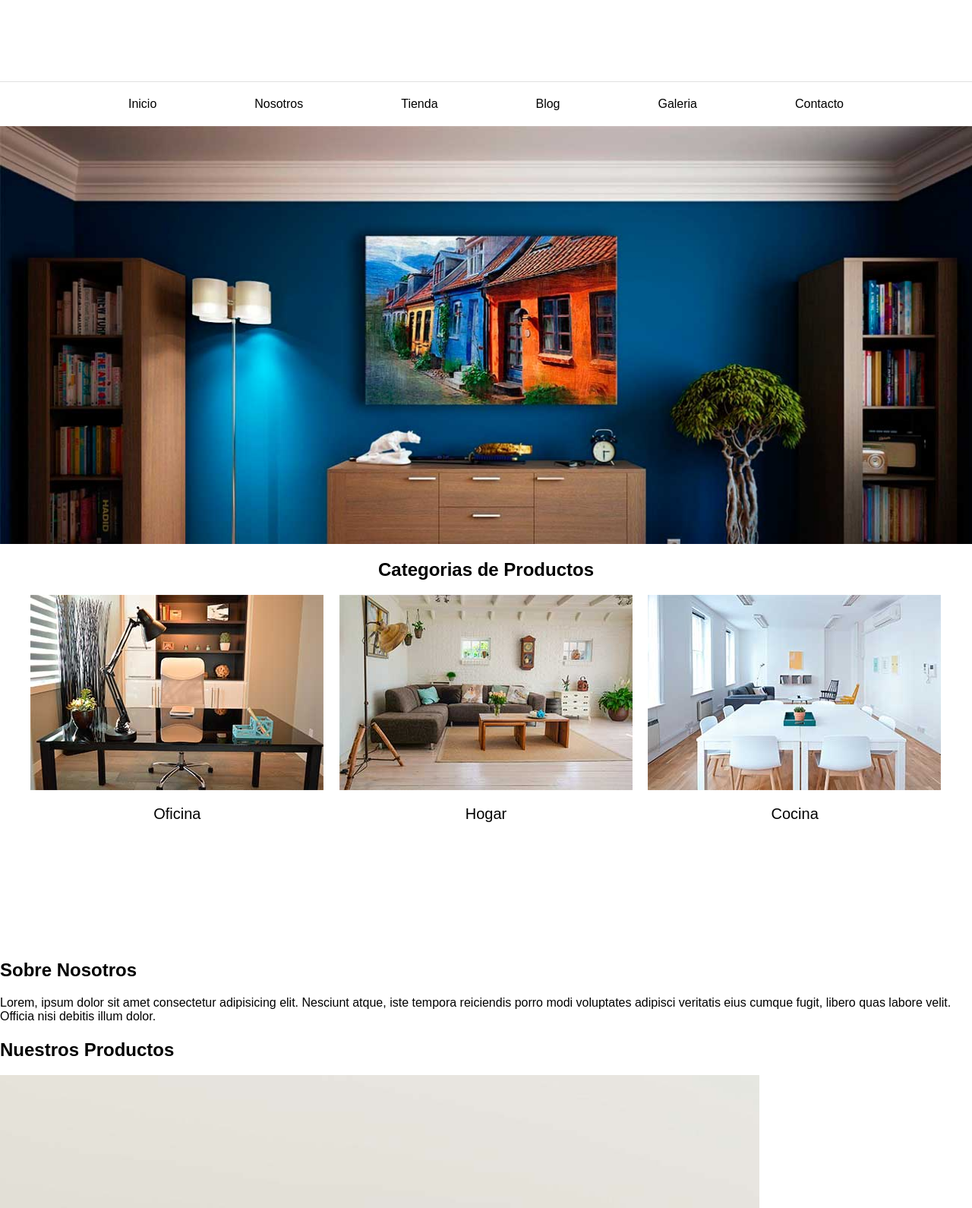
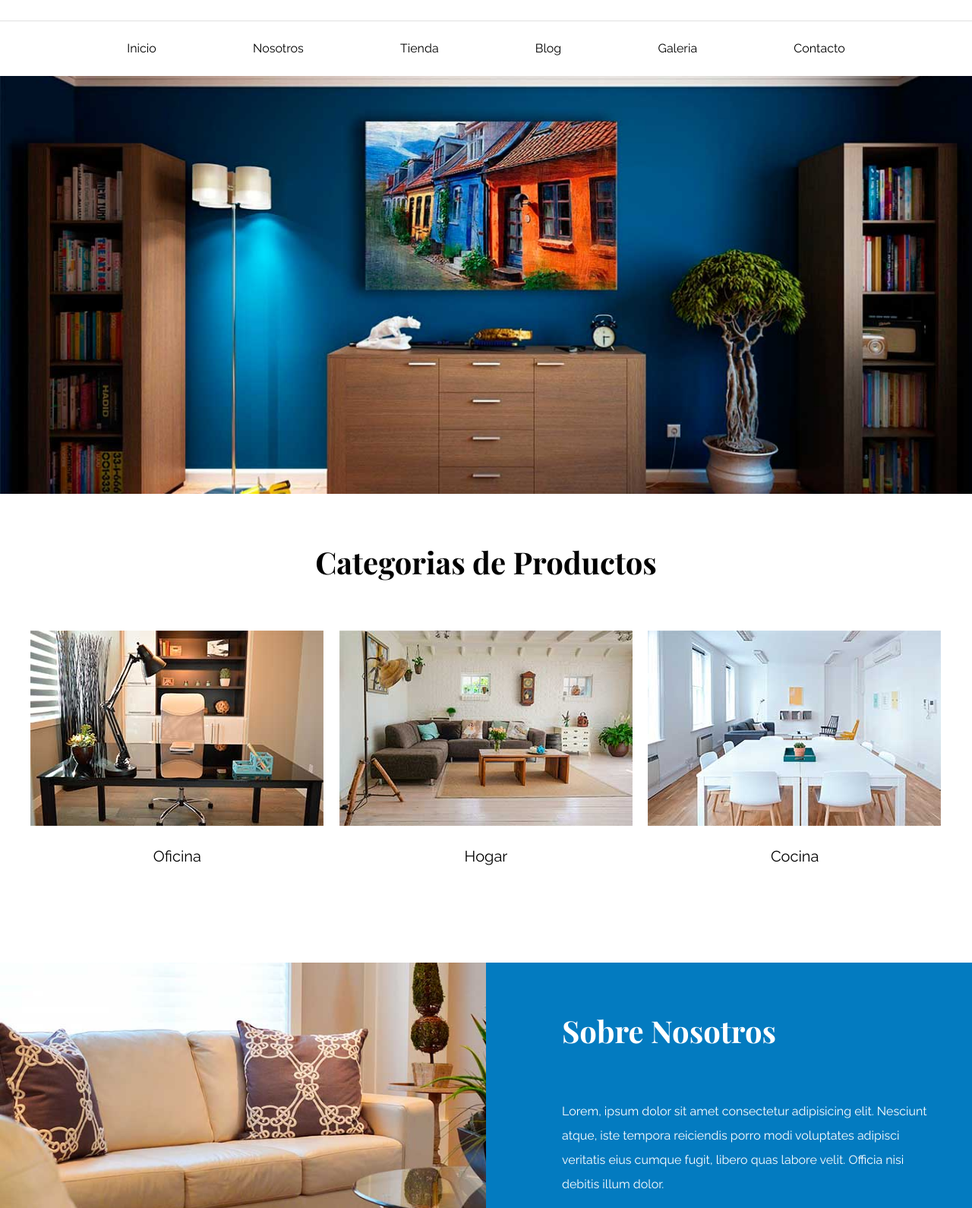
Before and after one commit to jcvillanq/ecommerce-jcvillan, a plain HTML site: page index.html in a window 1280 px wide. Shown: the part 173-1763 px from the top of the page at 76% size. Drawn offline with nearby package versions, Linux system fonts and the light colour scheme.

Commit message:
03/09/2021

```diff
--- a/css/app.css
+++ b/css/app.css
@@ -2,16 +2,35 @@
 
 html {
   box-sizing: border-box;
+  font-size: 62.5%; /* 1REM = 10px */
 }
 *,
 *:before,
 *:after {
   box-sizing: inherit;
 }
-body{
-    font-family: 'Raleway', sans-serif;
+body {
+  font-family: "Raleway", sans-serif;
+  font-size: 1.6rem;
+  line-height: 2;
 }
 /* Globals */
+
+h1,
+h2,
+h3 {
+  font-family: "Playfair Display", serif;
+  margin: 0 0 5rem 0;
+}
+h1 {
+  font-size: 5rem;
+}
+h2 {
+  font-size: 4rem;
+}
+h3 {
+  font-size: 3rem;
+}
 a {
   text-decoration: none;
   color: #000;
@@ -20,15 +39,15 @@ a {
   max-width: 1200px;
   margin: 0 auto;
 }
-img{
+img {
   max-width: 100%;
   display: block;
 }
 
 /* Header y navegacion  */
 .nombre-sitio {
-  padding-top: 100px;
-  padding-bottom: 100px;
+  margin-top: 5rem;
+
   text-align: center;
 }
 .nombre-sitio span {
@@ -36,47 +55,69 @@ img{
 }
 
 .contenedor-navegacion {
-  border-top: 1px solid #e1e1e1;
+  border-top: 0.1rem solid #e1e1e1;
 }
 
 .nav-principal {
-  padding: 20px 0;
+  padding: 2rem 0;
   display: flex;
-  justify-content:space-evenly ;
+  justify-content: space-evenly;
 }
 
 .hero {
   background-image: url(/img/principal.jpg);
-  height: 550px;
+  height: 55rem;
   background-repeat: no-repeat;
   background-size: cover;
+  background-position: center center;
 }
 
 /* Categorias */
-.categorias h2{
-    text-align:center;
+.categorias {
+  padding-top: 5rem;
 }
-.categorias a{
+.categorias h2 {
+  text-align: center;
+}
+.categorias a {
   display: block;
   text-align: center;
-    padding: 20px;
-    font-size: 20px;
+  padding: 2rem;
+  font-size: 2rem;
 }
-.categorias a:hover{
+.categorias a:hover {
   background-color: #037bc0;
   color: #fff;
-    border-bottom-right-radius: 10px;
+  border-bottom-right-radius: 1rem;
 }
-.listado-categorias{
+.listado-categorias {
   display: grid;
-    grid-template-columns: repeat(3,1fr);
-    gap:20px;
-
-}
-/*  Box MODEL  */
-
-.sobre-nosotros {
+  grid-template-columns: repeat(3, 1fr);
+  gap: 2rem;
 }
 
-.navegacion a {
+/* sobre nosotros  */
+.sobre-nosotros {
+  margin-top: 10rem;
+  background-image: linear-gradient(
+      to right,
+      transparent 50%,
+      #037bc0 50%,
+      #037bc0 100%
+    ),
+    url(/img/nosotros.jpg);
+  background-position: left center;
+  padding: 5rem 0;
+  background-repeat: no-repeat;
+  background-size: 100%, 90rem;
 }
+
+.sobre-nosotros-grid {
+  display: flex;
+  justify-content: flex-end;
+}
+.texto-nosotros {
+  flex-basis: 50%;
+  padding-left: 10rem;
+  color: #fff;
+}
--- a/index.html
+++ b/index.html
@@ -1,13 +1,18 @@
 <!DOCTYPE html>
 <html lang="en">
-
   <head>
     <meta charset="UTF-8" />
     <meta http-equiv="X-UA-Compatible" content="IE=edge" />
     <meta name="viewport" content="width=device-width, initial-scale=1.0" />
-    <title>Ecommerce - Home </title>
-    <link rel="stylesheet" href="css/app.css">
-    <link rel="stylesheet" href="css/normalize.css">
+    <title>Ecommerce - Home</title>
+    <link rel="stylesheet" href="css/normalize.css" />
+    <link rel="preconnect" href="https://fonts.googleapis.com" />
+    <link rel="preconnect" href="https://fonts.gstatic.com" crossorigin />
+    <link
+      href="https://fonts.googleapis.com/css2?family=Playfair+Display:wght@700&family=Raleway:wght@400;700;900&display=swap"
+      rel="stylesheet"
+    />
+    <link rel="stylesheet" href="css/app.css" />
   </head>
 
   <body>
@@ -30,98 +35,124 @@
       <h2>Categorias de Productos</h2>
       <div class="listado-categorias">
         <div>
-                    <img src="img/categoria1.jpg" alt="Imagen Categorias">
+          <img src="img/categoria1.jpg" alt="Imagen Categorias" />
           <a href="#">Oficina</a>
         </div>
         <div>
-                    <img src="img/categoria2.jpg" alt="Imagen Categorias">
+          <img src="img/categoria2.jpg" alt="Imagen Categorias" />
           <a href="#">Hogar</a>
         </div>
         <div>
-                    <img src="img/categoria3.jpg" alt="Imagen Categorias">
-                    <a href="#">Cocina<a>
+          <img src="img/categoria3.jpg" alt="Imagen Categorias" />
+          <a href="#">Cocina</a>
         </div>
       </div>
-
     </section>
     <section class="sobre-nosotros">
-            <article>
+      <article class="contenedor sobre-nosotros-grid">
+        <div class="texto-nosotros">
           <h2>Sobre Nosotros</h2>
-                <p>Lorem, ipsum dolor sit amet consectetur adipisicing elit. Nesciunt atque, iste tempora reiciendis
-                    porro modi voluptates adipisci veritatis eius cumque fugit, libero quas labore velit. Officia nisi
-                    debitis illum dolor.</p>
+          <p>
+            Lorem, ipsum dolor sit amet consectetur adipisicing elit. Nesciunt
+            atque, iste tempora reiciendis porro modi voluptates adipisci
+            veritatis eius cumque fugit, libero quas labore velit. Officia nisi
+            debitis illum dolor.
+          </p>
+        </div>
       </article>
     </section>
 
-        <main>
-            <section>
+    <main >
+      <section class="contenido-principal contenedor">
         <h2>Nuestros Productos</h2>
-                <div>
+        <div class="listado-productos">
           <article>
-                        <img src="img/producto1.jpg" alt="Imagen producto">
+            <img src="img/producto1.jpg" alt="Imagen producto" />
             <div>
               <h3>Producto 1</h3>
-                            <p>Lorem ipsum, dolor sit amet consectetur adipisicing elit. Dicta impedit exercitationem
-                                dignissimos sunt nesciunt odit?</p>
+              <p>
+                Lorem ipsum, dolor sit amet consectetur adipisicing elit. Dicta
+                impedit exercitationem dignissimos sunt nesciunt odit?
+              </p>
               <p>11,000.00</p>
               <a href="#">Agregar al carrito</a>
-                        </div> <!-- Info Producto -->
-                    </article> <!-- Producto -->
+            </div>
+            <!-- Info Producto -->
+          </article>
+          <!-- Producto -->
           <article>
-                        <img src="img/producto2.jpg" alt="Imagen producto">
+            <img src="img/producto2.jpg" alt="Imagen producto" />
             <div>
               <h3>Producto 2</h3>
-                            <p>Lorem ipsum, dolor sit amet consectetur adipisicing elit. Dicta impedit exercitationem
-                                dignissimos sunt nesciunt odit?</p>
+              <p>
+                Lorem ipsum, dolor sit amet consectetur adipisicing elit. Dicta
+                impedit exercitationem dignissimos sunt nesciunt odit?
+              </p>
               <p>11,000.00</p>
               <a href="#">Agregar al carrito</a>
-                        </div> <!-- Info Producto -->
-                    </article> <!-- Producto -->
+            </div>
+            <!-- Info Producto -->
+          </article>
+          <!-- Producto -->
           <article>
-                        <img src="img/producto3.jpg" alt="Imagen producto">
+            <img src="img/producto3.jpg" alt="Imagen producto" />
             <div>
               <h3>Producto 3</h3>
-                            <p>Lorem ipsum, dolor sit amet consectetur adipisicing elit. Dicta impedit exercitationem
-                                dignissimos sunt nesciunt odit?</p>
+              <p>
+                Lorem ipsum, dolor sit amet consectetur adipisicing elit. Dicta
+                impedit exercitationem dignissimos sunt nesciunt odit?
+              </p>
               <p>11,000.00</p>
               <a href="#">Agregar al carrito</a>
-                        </div> <!-- Info Producto -->
-                    </article> <!-- Producto -->
+            </div>
+            <!-- Info Producto -->
+          </article>
+          <!-- Producto -->
           <article>
-                        <img src="img/producto4.jpg" alt="Imagen producto">
+            <img src="img/producto4.jpg" alt="Imagen producto" />
             <div>
               <h3>Producto 4</h3>
-                            <p>Lorem ipsum, dolor sit amet consectetur adipisicing elit. Dicta impedit exercitationem
-                                dignissimos sunt nesciunt odit?</p>
+              <p>
+                Lorem ipsum, dolor sit amet consectetur adipisicing elit. Dicta
+                impedit exercitationem dignissimos sunt nesciunt odit?
+              </p>
               <p>11,000.00</p>
               <a href="#">Agregar al carrito</a>
-                        </div> <!-- Info Producto -->
-                    </article> <!-- Producto -->
+            </div>
+            <!-- Info Producto -->
+          </article>
+          <!-- Producto -->
           <article>
-                        <img src="img/producto5.jpg" alt="Imagen producto">
+            <img src="img/producto5.jpg" alt="Imagen producto" />
             <div>
               <h3>Producto 5</h3>
-                            <p>Lorem ipsum, dolor sit amet consectetur adipisicing elit. Dicta impedit exercitationem
-                                dignissimos sunt nesciunt odit?</p>
+              <p>
+                Lorem ipsum, dolor sit amet consectetur adipisicing elit. Dicta
+                impedit exercitationem dignissimos sunt nesciunt odit?
+              </p>
               <p>11,000.00</p>
               <a href="#">Agregar al carrito</a>
-                        </div> <!-- Info Producto -->
-                    </article> <!-- Producto -->
+            </div>
+            <!-- Info Producto -->
+          </article>
+          <!-- Producto -->
           <article>
-                        <img src="img/producto6.jpg" alt="Imagen producto">
+            <img src="img/producto6.jpg" alt="Imagen producto" />
             <div>
               <h3>Producto 6</h3>
-                            <p>Lorem ipsum, dolor sit amet consectetur adipisicing elit. Dicta impedit exercitationem
-                                dignissimos sunt nesciunt odit?</p>
+              <p>
+                Lorem ipsum, dolor sit amet consectetur adipisicing elit. Dicta
+                impedit exercitationem dignissimos sunt nesciunt odit?
+              </p>
               <p>11,000.00</p>
               <a href="#">Agregar al carrito</a>
-                        </div> <!-- Info Producto -->
-                    </article> <!-- Producto -->
-
+            </div>
+            <!-- Info Producto -->
+          </article>
+          <!-- Producto -->
         </div>
       </section>
     </main>
-
 
     <footer>
       <div>
@@ -160,5 +191,4 @@
       <p>Todos los derechos reservados, TiendaMuebles</p>
     </footer>
   </body>
-
 </html>
```
Lines whose indentation alone changed are shown as unchanged.
